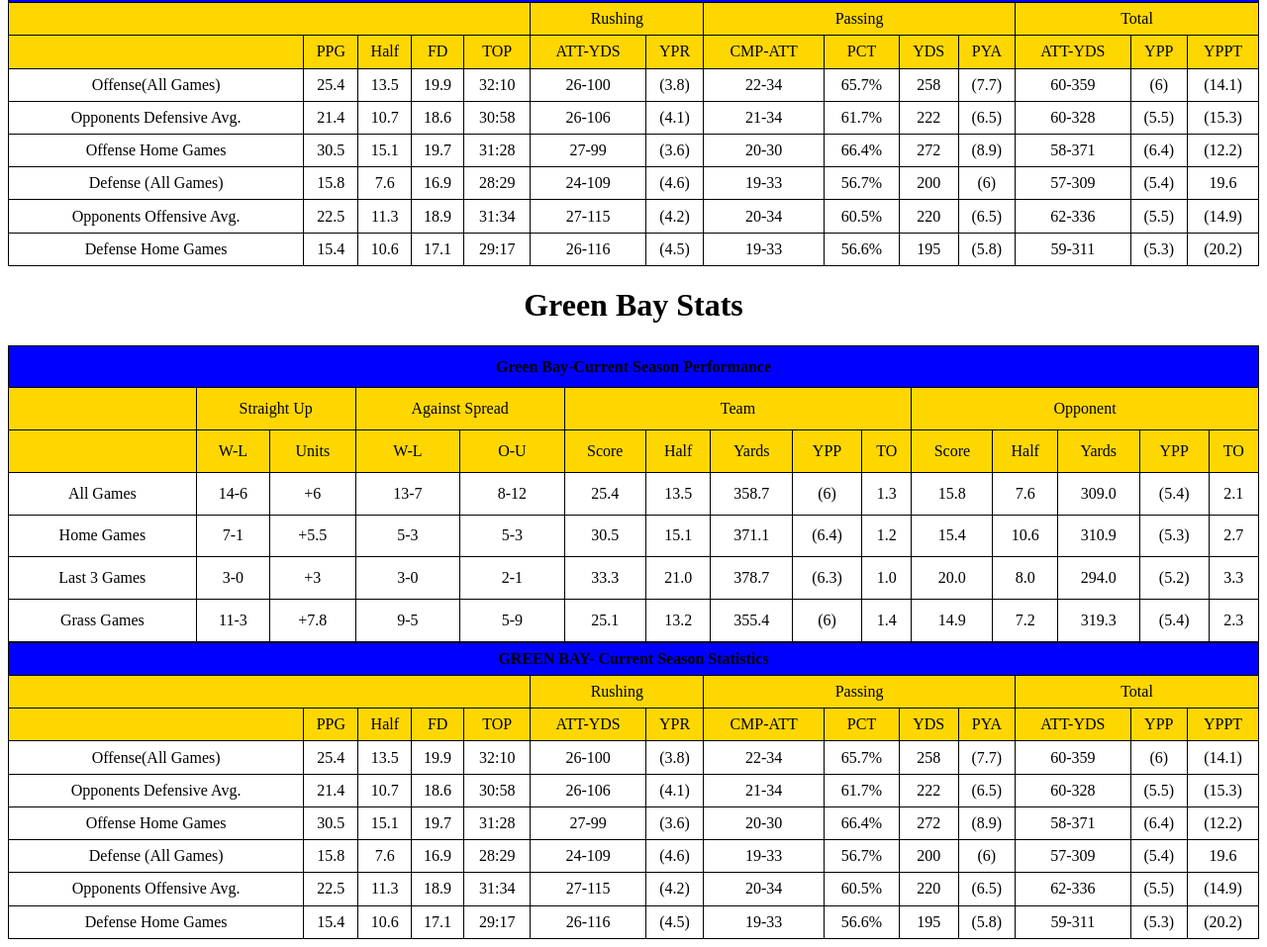
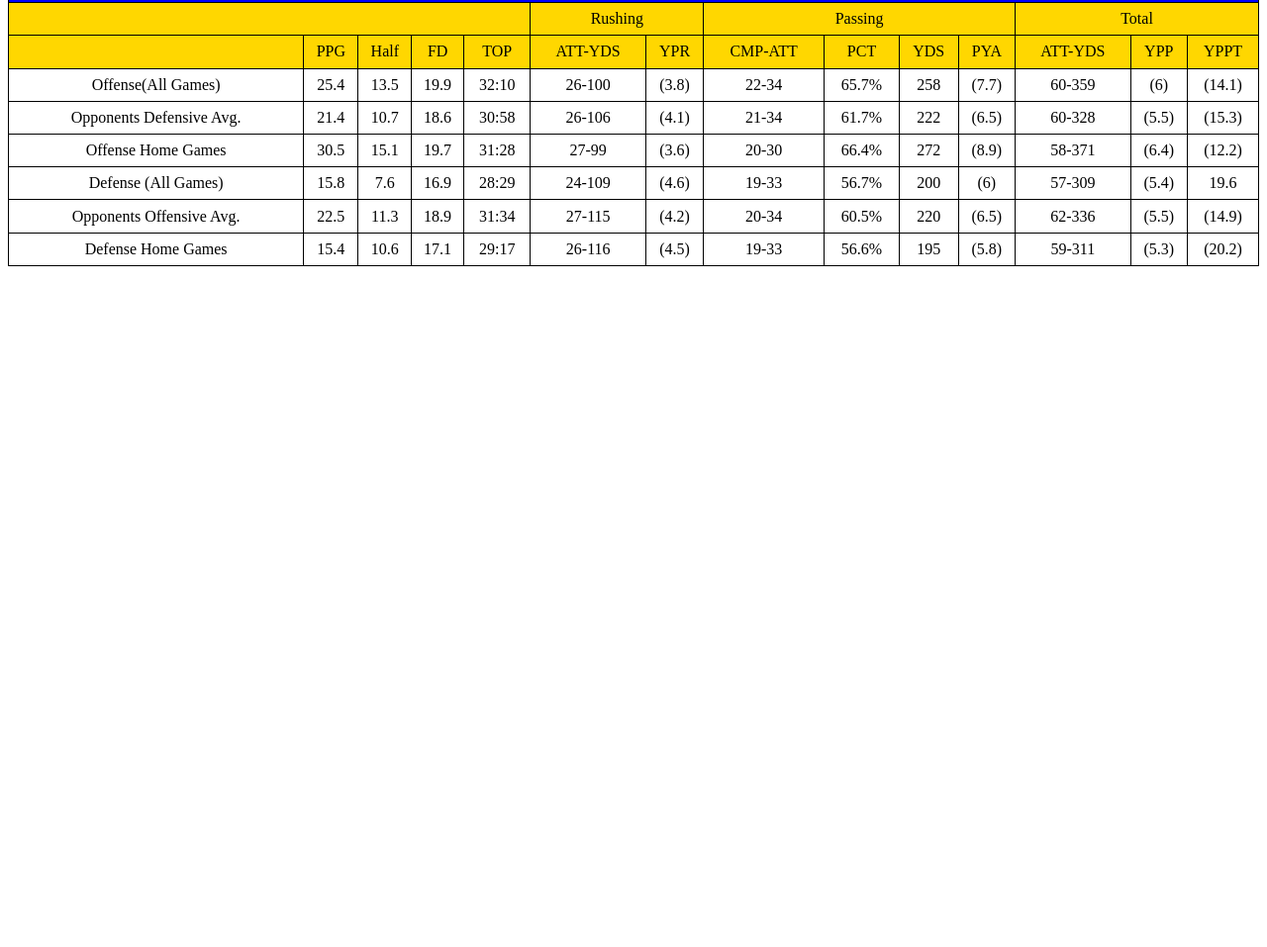
Before and after one commit to Hunter2454254/Green-Bay-Schedule, a plain HTML site: page index.html in a window 1280 px wide. Shown: the part 411-1368 px from the top of the page at 99% size. After the commit the page ends 800 px from the top, so only its background shows below. Drawn offline with Linux system fonts and the light colour scheme.

Commit message:
Update index.html

```diff
--- a/index.html
+++ b/index.html
@@ -263,271 +263,3 @@
     </tr>
     </table>
 </body>
-
-</html><!DOCTYPE html>
-<html lang="en">
-
-<head>
-    <meta charset="UTF-8">
-    <meta name="viewport" content="width=device-width, initial-scale=1.0">
-    <title>Green Bay Stats</title>
-    <style>
-        table,
-        th,
-        td {
-            border: 1px solid #000000;
-            border-collapse: collapse;
-        }
-        body{
-        	text-align: center;
-        }
-
-        table {
-            width: 100%;
-            min-height: 300px;
-        }
-
-        h1 {
-            text-align:center;
-        }
-        th{
-            background-color:blue ;
-        }
-       .yellow {
-            background-color:yellow;
-            }
-           .navy blue, th {
-            background-color: navyblue;
-            }
-       .gold {
-            background-color: gold;
-            }
-    </style>
-</head>
-
-<body>
-    <h1>Green Bay Stats</h1>
-    <table>
-        <tr class="gold">
-            <th colspan="15">Green Bay-Current Season Performance </th>
-        </tr>
-        <tr class="gold">
-            <td></td> <!-- EMPTY CELL-->
-            <td colspan="2">Straight Up</td>
-            <td colspan="2">Against Spread</td>
-            <td colspan="5">Team</td>
-            <td colspan="5">Opponent</td>
-        </tr>
-        <tr class="gold">
-            <td></td> <!-- EMPTY CELL-->
-            <td>W-L</td>
-            <td>Units</td>
-            <td>W-L</td>
-            <td>O-U</td>
-            <td>Score</td>
-            <td>Half</td>
-            <td>Yards</td>
-            <td>YPP</td>
-            <td>TO</td>
-            <td>Score</td>
-            <td>Half</td>
-            <td>Yards</td>
-            <td>YPP</td>
-            <td>TO</td>
-        </tr>
-        <tr>
-            <td>All Games</td> <!-- EMPTY CELL-->
-            <td>14-6</td>
-            <td>+6</td>
-            <td>13-7</td>
-            <td>8-12</td>
-            <td>25.4</td>
-            <td>13.5</td>
-            <td>358.7</td>
-            <td>(6)</td>
-            <td>1.3</td>
-            <td>15.8</td>
-            <td>7.6</td>
-            <td>309.0</td>
-            <td>(5.4)</td>
-            <td>2.1</td>
-        </tr>
-        <tr>
-            <td>Home Games</td>
-            <td>7-1</td>
-            <td>+5.5</td>
-            <td>5-3</td>
-            <td>5-3</td>
-            <td>30.5</td>
-            <td>15.1</td>
-            <td>371.1</td>
-            <td>(6.4)</td>
-            <td>1.2</td>
-            <td>15.4</td>
-            <td>10.6</td>
-            <td>310.9</td>
-            <td>(5.3)</td>
-            <td>2.7</td>
-        </tr>
-        <tr>
-            <td>Last 3 Games</td>
-            <td>3-0</td>
-            <td>+3</td>
-            <td>3-0</td>
-            <td>2-1</td>
-            <td>33.3</td>
-            <td>21.0</td>
-            <td>378.7</td>
-            <td>(6.3)</td>
-            <td>1.0</td>
-            <td>20.0</td>
-            <td>8.0</td>
-            <td>294.0</td>
-            <td>(5.2)</td>
-            <td>3.3</td>
-        </tr>
-        <tr>
-            <td>Grass Games</td>
-            <td>11-3</td>
-            <td>+7.8</td>
-            <td>9-5</td>
-            <td>5-9</td>
-            <td>25.1</td>
-            <td>13.2</td>
-            <td>355.4</td>
-            <td>(6)</td>
-            <td>1.4</td>
-            <td>14.9</td>
-            <td>7.2</td>
-            <td>319.3</td>
-            <td>(5.4)</td>
-            <td>2.3</td>
-        </tr>
-    </table>
- <table>
-  <th colspan="14">GREEN BAY- Current Season Statistics</th>
-   <tr class="gold">
-    <td colspan="5"></td>
-    <td colspan="2">Rushing</td>
-    <td colspan="4">Passing</td>
-    <td colspan="3">Total</td>
-   <tr class="gold">
-    <td></td>
-    <td>PPG</td>
-    <td>Half</td>
-    <td>FD</td>
-    <td>TOP</td>
-    <td>ATT-YDS</td>
-    <td>YPR</td>
-    <td>CMP-ATT</td>
-    <td>PCT</td>
-    <td>YDS</td>
-    <td>PYA</td>
-    <td>ATT-YDS</td>
-    <td>YPP</td>
-    <td>YPPT</td>
-   </tr>
-  <tr>
-   <td>Offense(All Games)</td>
-   <td>25.4</td>
-   <td>13.5</td>
-   <td>19.9</td>
-   <td>32:10</td>
-   <td>26-100</td>
-   <td>(3.8)</td>
-   <td>22-34</td>
-   <td>65.7%</td>
-   <td>258</td>
-   <td>(7.7)</td>
-   <td>60-359</td>
-   <td>(6)</td>
-   <td>(14.1)</td>
-  </tr>
- <tr>
-  <td>Opponents Defensive Avg.</td>
-  <td>21.4</td>
-  <td>10.7</td>
-  <td>18.6</td>
-  <td>30:58</td>
-  <td>26-106</td>
-  <td>(4.1)</td>
-  <td>21-34</td>
-  <td>61.7%</td>
-  <td>222</td>
-  <td>(6.5)</td>
-  <td>60-328</td>
-  <td>(5.5)</td>
-  <td>(15.3)</td>
- </tr>
-<tr>
- <td>Offense Home Games</td>
- <td>30.5</td>
- <td>15.1</td>
- <td>19.7</td>
- <td>31:28</td>
- <td>27-99</td>
- <td>(3.6)</td>
- <td>20-30</td>
- <td>66.4%</td>
- <td>272</td>
- <td>(8.9)</td>
- <td>58-371</td>
- <td>(6.4)</td>
- <td>(12.2)</td>
-</tr>
-<tr>
- <td>Defense (All Games)</td>
- <td>15.8</td>
- <td>7.6</td>
- <td>16.9</td>
- <td>28:29</td>
- <td>24-109</td>
- <td>(4.6)</td>
- <td>19-33</td>
- <td>56.7%</td>
- <td>200</td>
- <td>(6)</td>
- <td>57-309</td>
- <td>(5.4)</td>
- <td>19.6</td>
-</tr>
-<tr>
- <td>Opponents Offensive Avg.</td>
- <td>22.5</td>
- <td>11.3</td>
- <td>18.9</td>
- <td>31:34</td>
- <td>27-115</td>
- <td>(4.2)</td>
- <td>20-34</td>
- <td>60.5%</td>
- <td>220</td>
- <td>(6.5)</td>
- <td>62-336</td>
- <td>(5.5)</td>
- <td>(14.9)</td>
-</tr>
-<tr>
- <td>Defense Home Games</td>
- <td>15.4</td>
- <td>10.6</td>
- <td>17.1</td>
- <td>29:17</td>
- <td>26-116</td>
- <td>(4.5)</td>
- <td>19-33</td>
- <td>56.6%</td>
- <td>195</td>
- <td>(5.8)</td>
- <td>59-311</td>
- <td>(5.3)</td>
- <td>(20.2)</td>
-</tr>
-
-
-
-    </tr>
-    </table>
-</body>
-
-</html>
```
